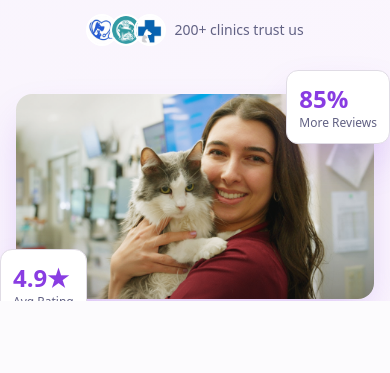
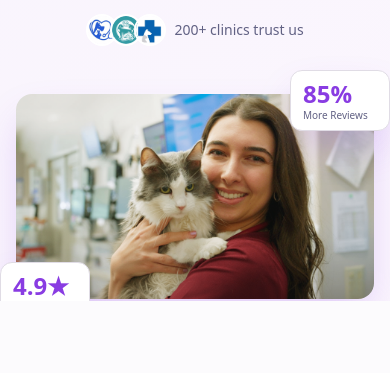
Before and after one commit to mot0mnd/scala-vet-lp-lov, a React (Vite) app: page / in a window 390 px wide. Shown: the part 543-916 px from the top of the page. Built offline with nearby package versions, Linux system fonts and the light colour scheme; the HTML template or start-up script is replaced by a standard one.

Commit message:
Fix stat cards visibility on mobile with better spacing

```diff
--- a/src/components/Hero.tsx
+++ b/src/components/Hero.tsx
@@ -92,14 +92,14 @@ const Hero = () => {
             </div>
 
             {/* Floating stat cards */}
-            <div className="absolute -bottom-6 -left-4 sm:-left-6 bg-card border border-border rounded-xl p-3 sm:p-4 shadow-strong backdrop-blur-sm animate-fade-in">
-              <div className="text-2xl sm:text-3xl font-bold text-primary">4.9★</div>
-              <div className="text-xs sm:text-sm text-muted-foreground whitespace-nowrap">Avg Rating</div>
+            <div className="absolute -bottom-6 -left-4 sm:-left-6 bg-card border border-border rounded-xl px-3 py-2 sm:p-4 shadow-strong backdrop-blur-sm animate-fade-in min-w-[90px]">
+              <div className="text-2xl sm:text-3xl font-bold text-primary leading-tight">4.9★</div>
+              <div className="text-[10px] sm:text-sm text-muted-foreground whitespace-nowrap leading-tight">Avg Rating</div>
             </div>
 
-            <div className="absolute -top-6 -right-4 sm:-right-6 bg-card border border-border rounded-xl p-3 sm:p-4 shadow-strong backdrop-blur-sm animate-fade-in">
-              <div className="text-2xl sm:text-3xl font-bold text-primary">85%</div>
-              <div className="text-xs sm:text-sm text-muted-foreground whitespace-nowrap">More Reviews</div>
+            <div className="absolute -top-6 -right-4 sm:-right-6 bg-card border border-border rounded-xl px-3 py-2 sm:p-4 shadow-strong backdrop-blur-sm animate-fade-in min-w-[100px]">
+              <div className="text-2xl sm:text-3xl font-bold text-primary leading-tight">85%</div>
+              <div className="text-[10px] sm:text-sm text-muted-foreground whitespace-nowrap leading-tight">More Reviews</div>
             </div>
           </div>
         </div>
```
